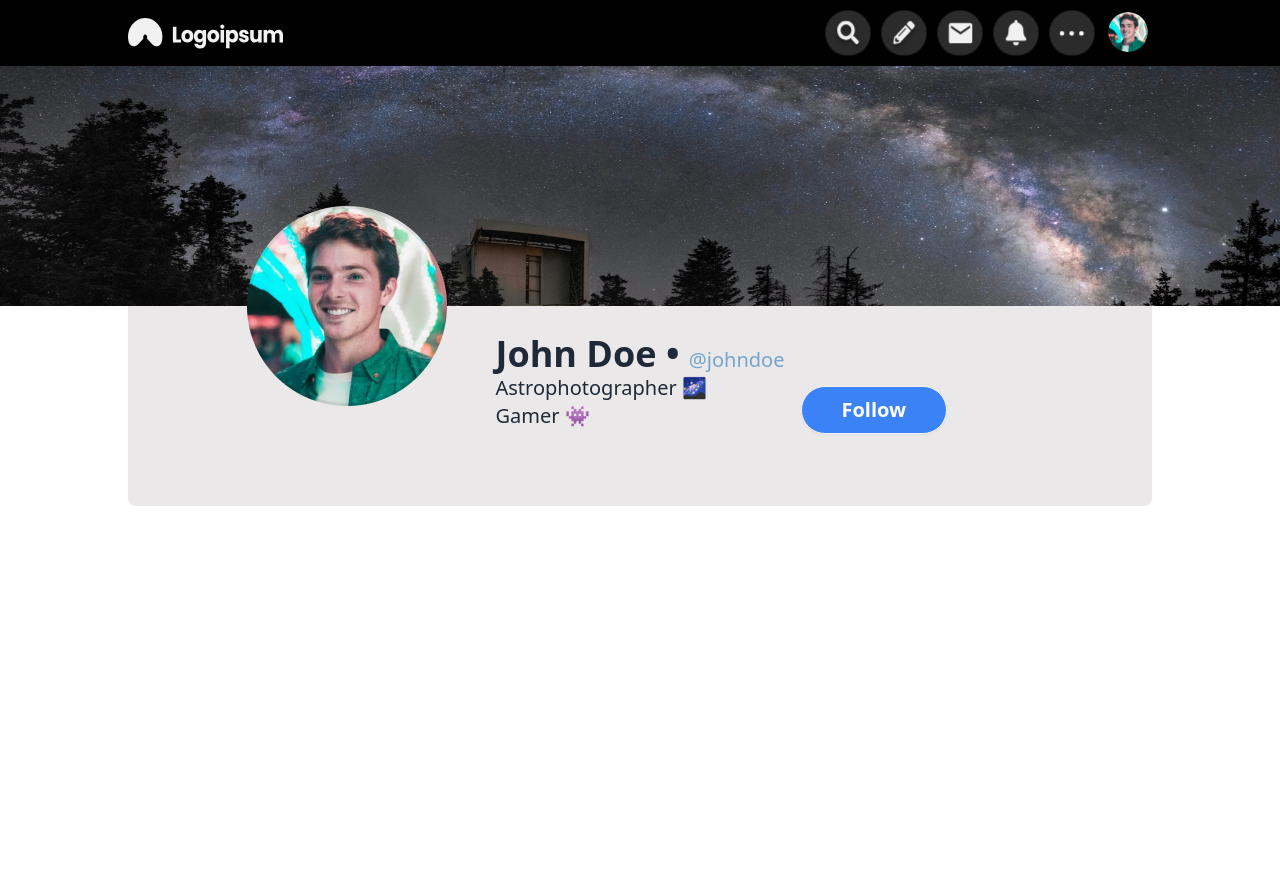
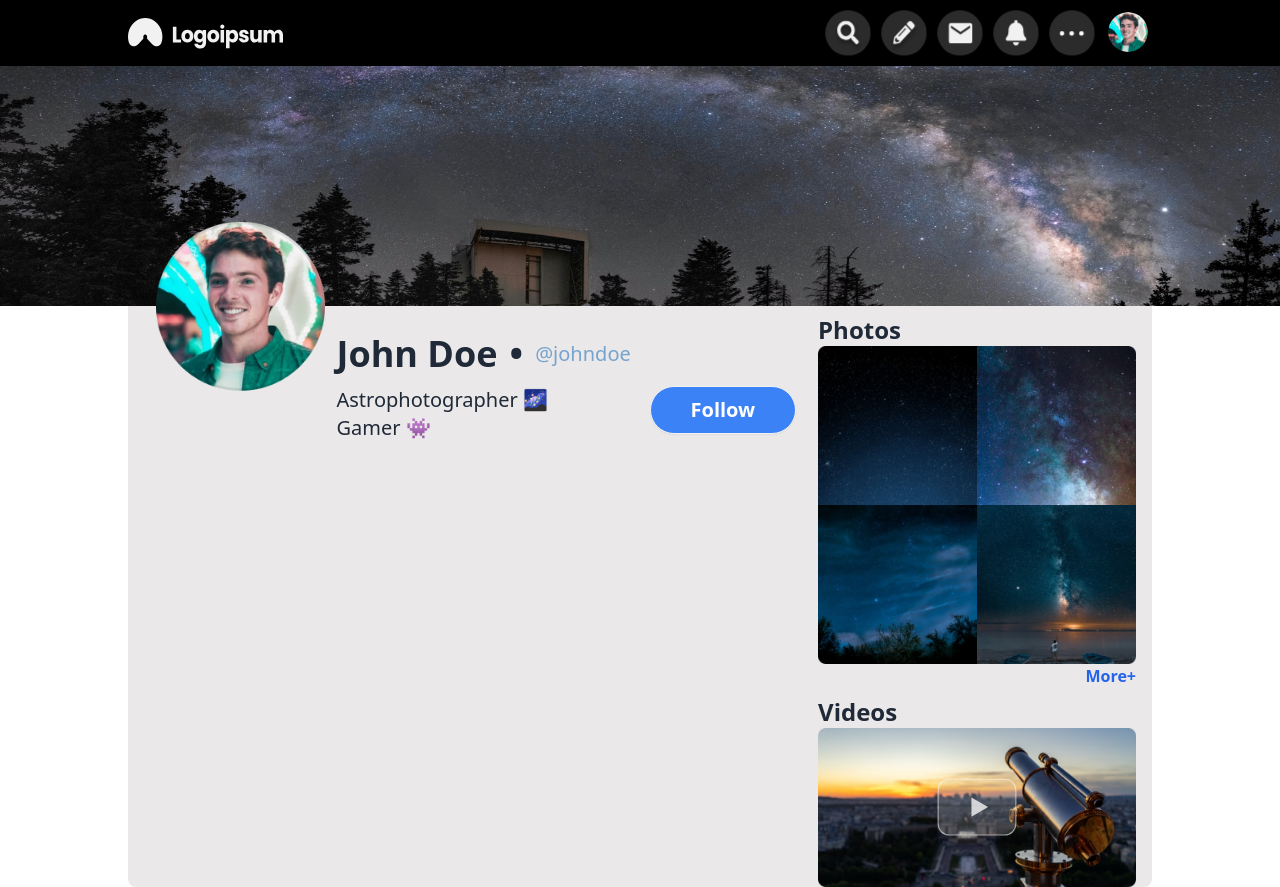
Before and after one commit to MorshedSiam03/Job-Task-1, a React (Vite) app: page / in a window 1280 px wide. Before the commit the page ends 800 px from the top, so only its background shows below. Built offline with nearby package versions, Linux system fonts and the light colour scheme.

Commit message:
Right Nav

```diff
--- a/src/Components/Home/Home.jsx
+++ b/src/Components/Home/Home.jsx
@@ -1,12 +1,18 @@
 import Banner from "../Banner/Banner";
-import Profile from "../Profile/Profile";
+import Profile from "./Profile/Profile";
+import RingNav from "./RightNav/RingNav";
 
 const Home = () => {
   return (
     <div>
       <Banner></Banner>
-            <div className="flex justify-between bg-[#eae8e8] rounded-b-lg items-center w-full max-w-screen-lg mx-auto">
+      <div className="flex justify-between px-4 bg-[#eae8e8] rounded-b-lg  w-full max-w-screen-lg mx-auto">
+        <div className="w-5/7">
           <Profile></Profile>
+        </div>
+        <div className="w-2/7">
+          <RingNav></RingNav>
+        </div>
       </div>
     </div>
   );
--- /dev/null
+++ b/src/Components/Home/Profile/Profile.jsx
@@ -0,0 +1,22 @@
+const Profile = () => {
+    return (
+        <>
+        <div className="grid  mx-auto grid-cols-4 rounded-b-lg">
+            <div className="-translate-y-1/2 ">
+                <img src="/src/assets/Profile Pic.png" className="ml-3" alt="" />
+            </div>
+            <div className="mt-7 ml-6 col-span-2">
+                <h1 className="flex items-center gap-3 text-4xl font-bold">John Doe <span>•</span> <span className="font-extralight  text-xl text-[#76A4CE]">@johndoe</span> </h1>
+                <p className="text-xl mt-3 font-medium">Astrophotographer 🌌</p>
+                <p className="text-xl font-medium">Gamer 👾</p>
+            </div>
+            <div className="mt-20">
+                <button className="btn px-10 text-xl font-semibold bg-blue-500 text-white rounded-full">Follow</button>
+            </div>
+        </div>
+
+        </>
+    );
+};
+
+export default Profile;
--- a/src/Components/Home/RightNav/RingNav.jsx
+++ b/src/Components/Home/RightNav/RingNav.jsx
@@ -1,14 +1,26 @@
 const RingNav = () => {
     return (
         <div>
-            <h1>Photos</h1>
+            <h1 className=" mt-2 text-2xl font-bold">Photos</h1>
+            <div className="grid grid-cols-2">
+                <img src="/src/assets/Photos and Vedios/Rectangle 2.png" alt="" />
+                <img src="/src/assets/Photos and Vedios/Rectangle 1 (1).png" alt="" />
+                <img src="/src/assets/Photos and Vedios/Rectangle 4.png" alt="" />
+                <img src="/src/assets/Photos and Vedios/Rectangle 3.png" alt="" />
+            </div>
+            <p className="flex text-blue-600 font-bold cursor-pointer hover:underline justify-end" >More+</p>
+            <h1 className=" mt-2 text-2xl font-bold">Videos</h1>
             <div>
-                <img src="/src/assets/Photos and Vedios/Rectangle 1 (1).png" alt="" />
-                <img src="/src/assets/Photos and Vedios/Rectangle 1 (1).png" alt="" />
-                <img src="/src/assets/Photos and Vedios/Rectangle 1 (1).png" alt="" />
-                <img src="/src/assets/Photos and Vedios/Rectangle 1 (1).png" alt="" />
+                <div className="relative">
+                    <img src="/src/assets/Photos and Vedios/Rectangle 5.png"  alt="" />
+                    <img src="/src/assets/Btn Player.svg" className="w-20 absolute top-1/2 left-1/2 transform -translate-x-1/2 -translate-y-1/2" alt="" />
+                </div>
+                {/* <div className="flex w-20">
+                <img src="/src/assets/Photos and Vedios/Rectangle 6 (2).png" alt="" />
+                <img src="/src/assets/Photos and Vedios/Rectangle 6 (2).png" alt="" />
+                <img src="/src/assets/Photos and Vedios/Rectangle 6 (2).png" alt="" />
+                </div> */}
             </div>
-
         </div>
     );
 };
--- a/src/Components/Profile/Profile.jsx
+++ /dev/null
@@ -1,22 +0,0 @@
-const Profile = () => {
-    return (
-        <>
-        <div className="grid  mx-auto grid-cols-3 rounded-b-lg">
-            <div className="-translate-y-1/2">
-                <img src="/src/assets/Profile Pic.png" className="ml-10" alt="" />
-            </div>
-            <div className="mt-7">
-                <h1 className="text-4xl font-bold">John Doe <span>•</span> <span className="font-extralight text-xl text-[#76A4CE]">@johndoe</span> </h1>
-                <p className="text-xl font-medium">Astrophotographer 🌌</p>
-                <p className="text-xl font-medium">Gamer 👾</p>
-            </div>
-            <div className="ml-4 mt-20">
-                <button className="btn px-10 text-xl font-semibold bg-blue-500 text-white rounded-full">Follow</button>
-            </div>
-        </div>
-
-        </>
-    );
-};
-
-export default Profile;
```
Also changed, not shown: src/assets/Btn Player.svg (added). Lines whose indentation alone changed are shown as unchanged.
